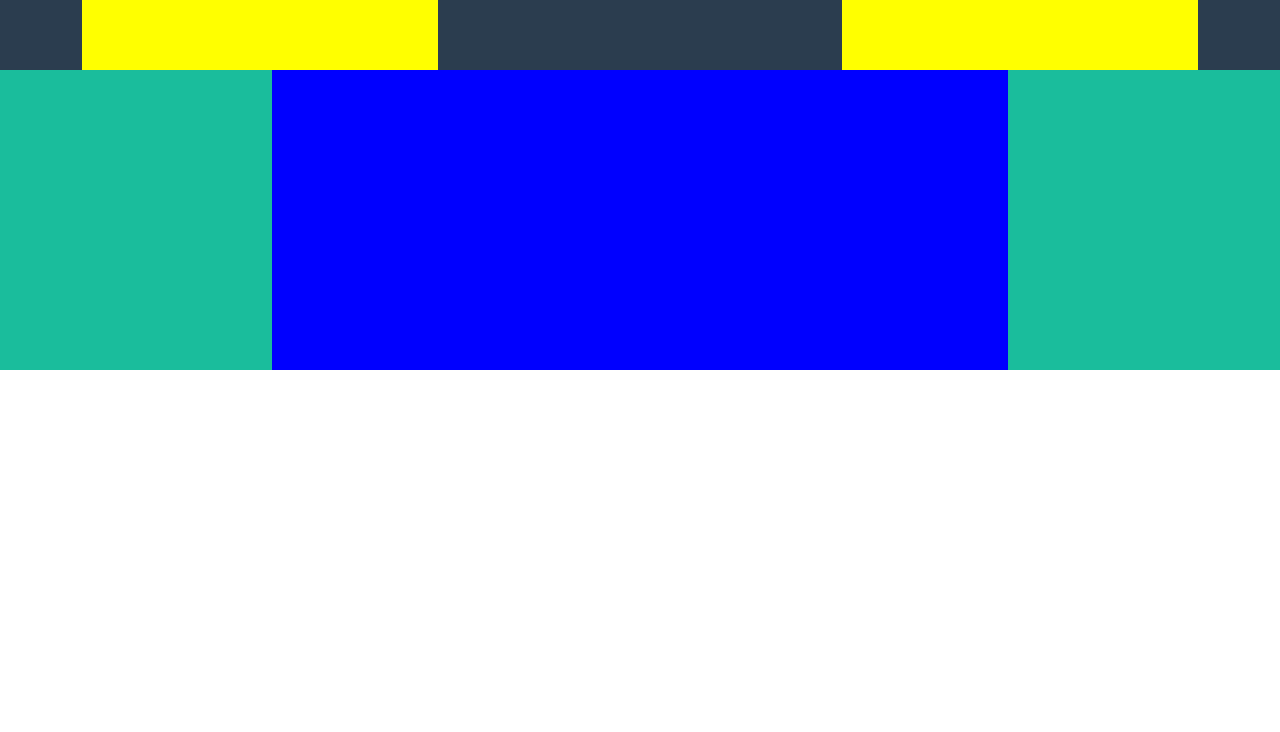
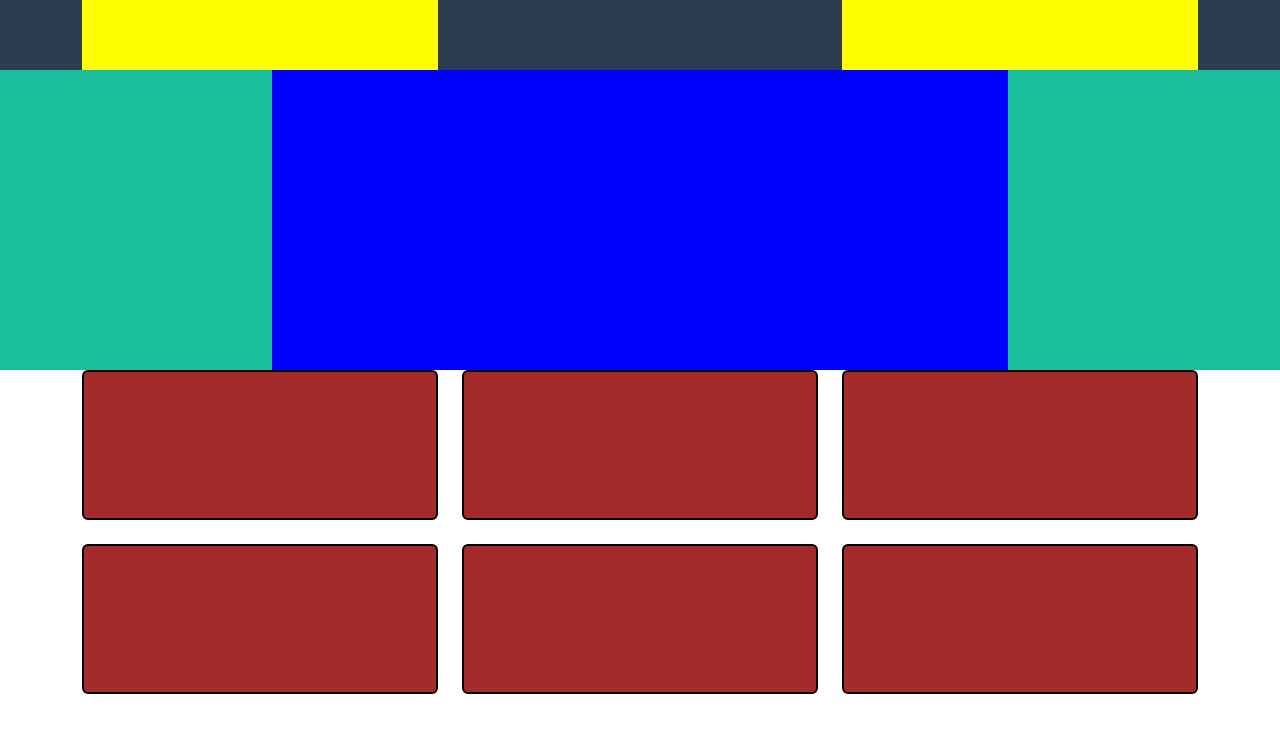
Before and after one commit to ludovicofiore/html-css-bootstrap-freelancer, a plain HTML site: page index.html in a window 1280 px wide. Drawn offline with nearby package versions, Linux system fonts and the light colour scheme.

Commit message:
sezione portfolio inizio

```diff
--- a/css/style.css
+++ b/css/style.css
@@ -32,3 +32,16 @@ body {
     min-height: 300px;
     background-color: blue;
 }
+
+
+/* REGOLE MAIN */
+
+/* sezione portfolio */
+
+.card {
+     /* DEBUG */
+     width: 100%;
+     min-height: 150px;
+     background-color: brown;
+     border: 2px solid black;
+}
--- a/index.html
+++ b/index.html
@@ -53,5 +53,56 @@
 
     </header>
 
+    <!-- parte principale -->
+    <main>
+
+        <!-- sezione portfolio -->
+
+        <section>
+            <div class="container">
+                <div class="row gy-4">
+
+                    <div class="col-4 flex-shrink-0">
+                        <div class="card">
+
+                        </div>
+                    </div>
+
+                    <div class="col-4 flex-shrink-0">
+                        <div class="card">
+
+                        </div>
+                    </div>
+
+                    <div class="col-4 flex-shrink-0">
+                        <div class="card">
+
+                        </div>
+                    </div>
+
+                    <div class="col-4 flex-shrink-0">
+                        <div class="card">
+
+                        </div>
+                    </div>
+
+                    <div class="col-4 flex-shrink-0">
+                        <div class="card">
+
+                        </div>
+                    </div>
+
+                    <div class="col-4 flex-shrink-0">
+                        <div class="card">
+
+                        </div>
+                    </div>
+
+
+                </div>
+            </div>
+        </section>
+    </main>
+
 </body>
 </html>
```
